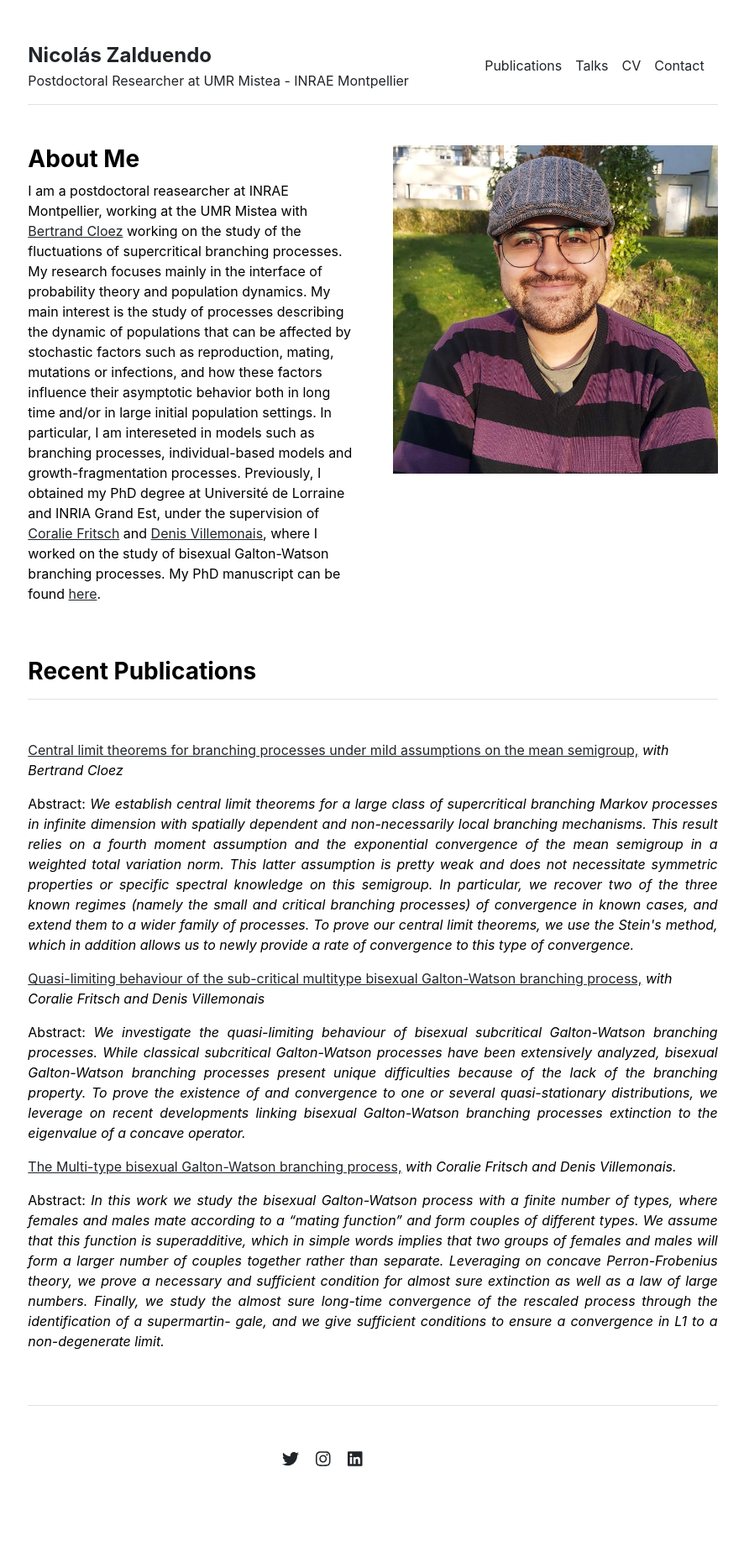
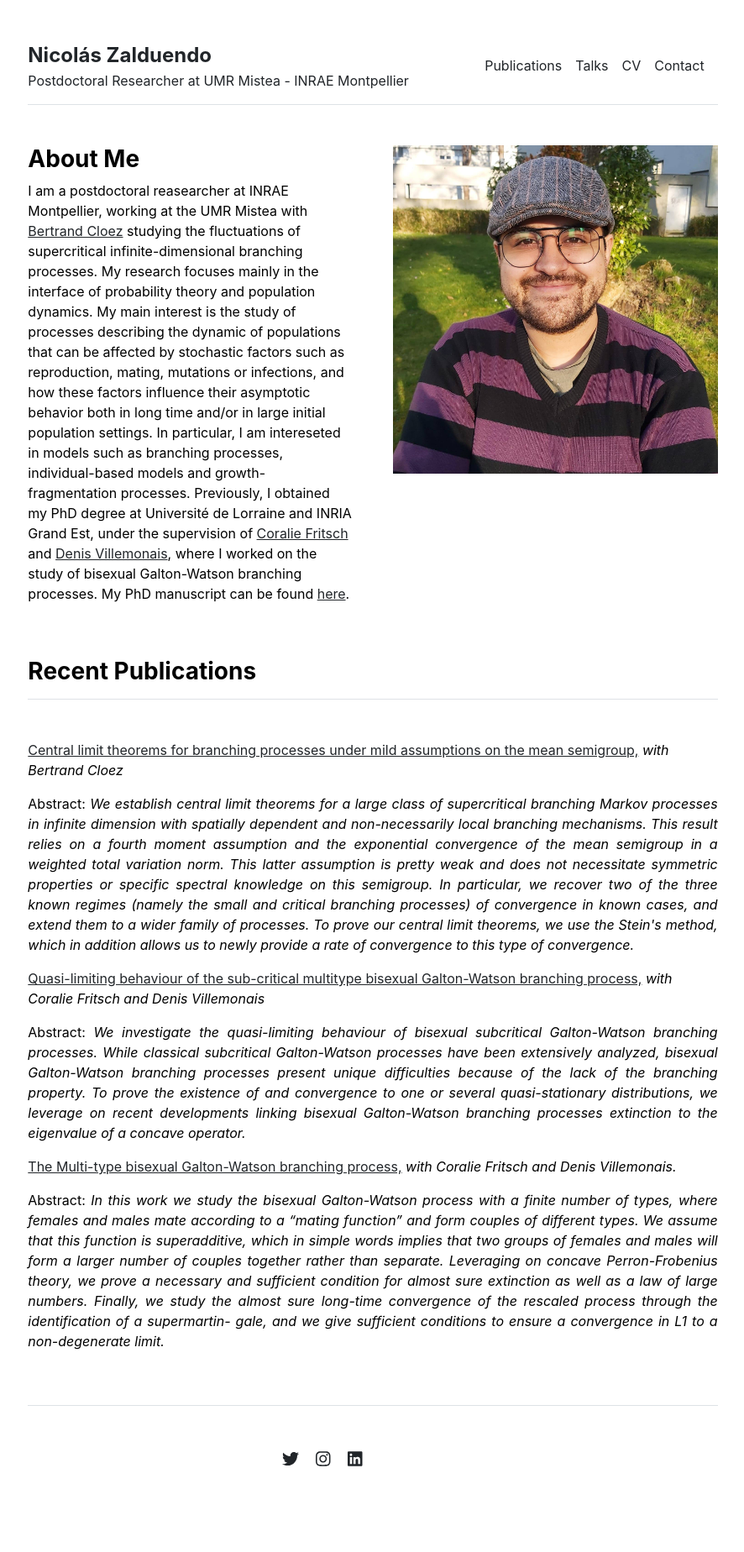
Before and after one commit to nzalduendo/nzalduendo.github.io, a Jekyll site: the page built from index.md, in a window 1280 px wide. Shown: the whole page at 84% size, without its empty margins (196-1082 px from the left). Built offline with Jekyll 4.4.1, drawn with Linux system fonts in a browser that asks for light colours.

Commit message:
Update index.md
updated description

```diff
--- a/index.md
+++ b/index.md
@@ -2,4 +2,4 @@
 layout: home
 title: "Home"
 ---
-I am a postdoctoral reasearcher at INRAE Montpellier, working at the UMR Mistea with <a href='https://sites.google.com/view/bertrandcloez'>Bertrand Cloez</a> working on the study of the fluctuations of supercritical branching processes. My research focuses mainly in the interface of probability theory and population dynamics. My main interest is the study of processes describing the dynamic of populations that can be affected by stochastic factors such as reproduction, mating, mutations or infections, and how these factors influence their asymptotic behavior both in long time and/or in large initial population settings. In particular, I am intereseted in models such as branching processes, individual-based models and growth-fragmentation processes. Previously, I obtained my PhD degree at Université de Lorraine and INRIA Grand Est, under the supervision of <a href='http://coralie-fritsch.perso.math.cnrs.fr'>Coralie Fritsch</a> and <a href='http://www.normalesup.org/~villemonais/'>Denis Villemonais</a>, where I worked on the study of bisexual Galton-Watson branching processes. My PhD manuscript can be found <a href='https://theses.fr/2023LORR0285'>here</a>.
+I am a postdoctoral reasearcher at INRAE Montpellier, working at the UMR Mistea with <a href='https://sites.google.com/view/bertrandcloez'>Bertrand Cloez</a> studying the fluctuations of supercritical infinite-dimensional branching processes. My research focuses mainly in the interface of probability theory and population dynamics. My main interest is the study of processes describing the dynamic of populations that can be affected by stochastic factors such as reproduction, mating, mutations or infections, and how these factors influence their asymptotic behavior both in long time and/or in large initial population settings. In particular, I am intereseted in models such as branching processes, individual-based models and growth-fragmentation processes. Previously, I obtained my PhD degree at Université de Lorraine and INRIA Grand Est, under the supervision of <a href='http://coralie-fritsch.perso.math.cnrs.fr'>Coralie Fritsch</a> and <a href='http://www.normalesup.org/~villemonais/'>Denis Villemonais</a>, where I worked on the study of bisexual Galton-Watson branching processes. My PhD manuscript can be found <a href='https://theses.fr/2023LORR0285'>here</a>.
```
